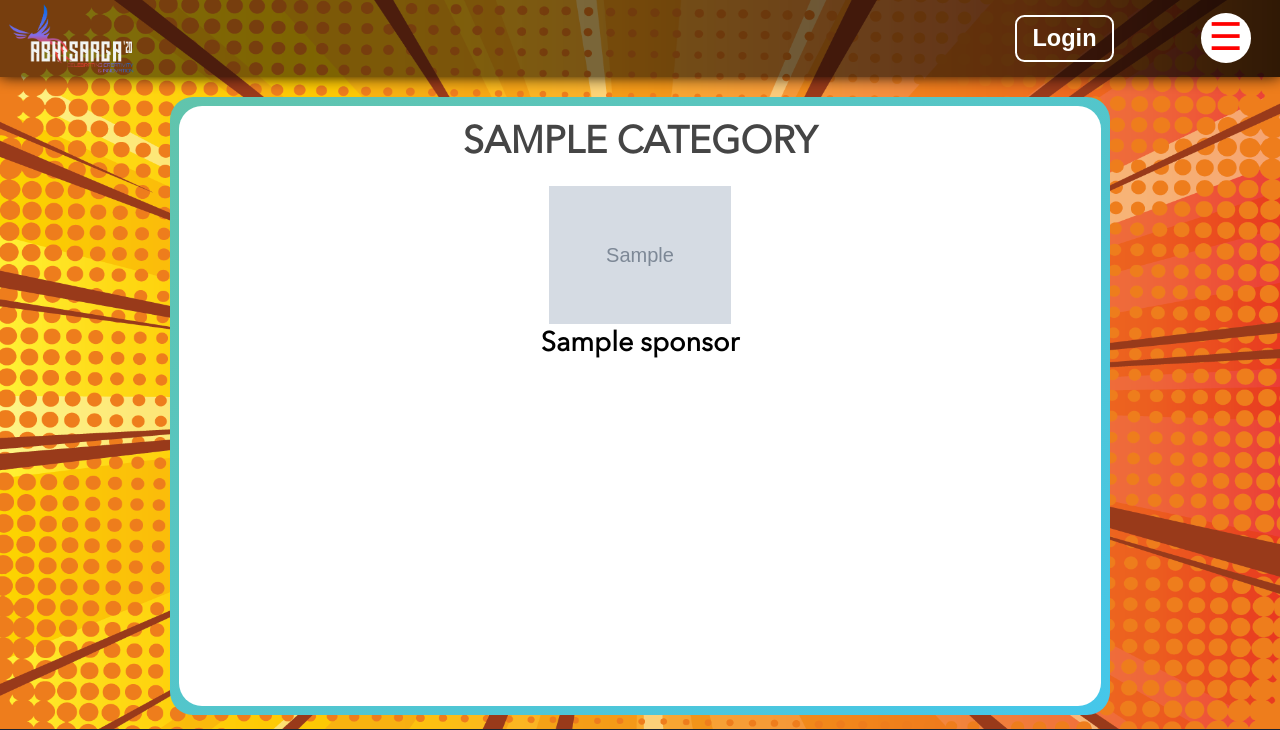
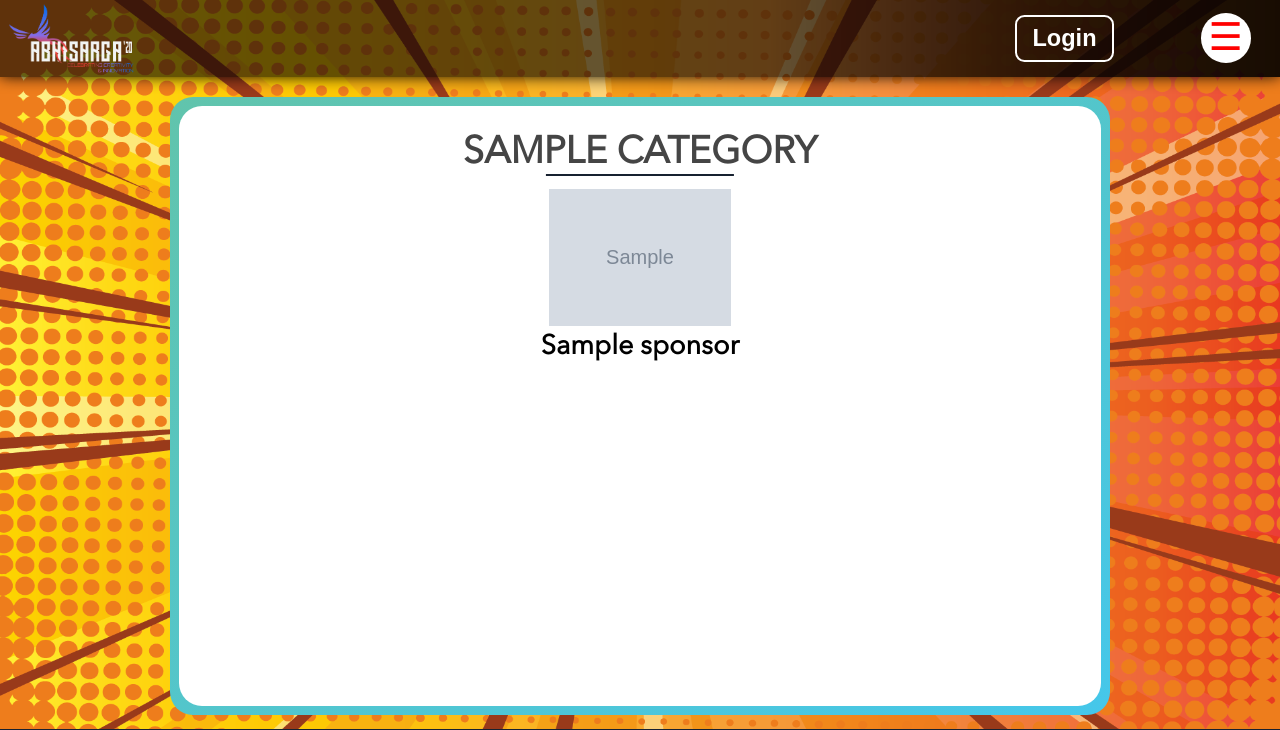
Before and after one commit to ram-nad/Abhisarga2020-Backend, a Django app: page /sponsors/ in a window 1280 px wide. Shown: the top 730 px of the page. Run offline with Django 3.2, Linux system fonts and the light colour scheme; tables that the repository leaves empty hold one stand-in row (values such as "Sample post"); grey boxes marked "Sample" are stand-in pictures.

Commit message:
style and js changes

```diff
--- a/static/css/base.css
+++ b/static/css/base.css
@@ -35,12 +35,12 @@ body {
     display: flex;
     justify-content: space-between;
     align-items: center;
-    z-index: 1;
+    z-index: 2;
     background: linear-gradient(
             to right,
-            rgba(0, 0, 0, 0.5) 40%,
-            rgba(0, 0, 0, 0.6) 80%,
-            rgba(0, 0, 0, 0.8)
+            rgba(0, 0, 0, 0.6) 60%,
+            rgba(0, 0, 0, 0.8) 80%,
+            rgba(0, 0, 0, 0.9)
     );
     box-shadow: 0 0.01em 0.5em #000;
 }
@@ -67,7 +67,6 @@ body {
 }
 
 #hamburger {
-    z-index: 2;
     background-color: #fff;
     color: #f00;
     font-size: 1.3em;
@@ -86,7 +85,6 @@ body {
 }
 
 #register {
-    z-index: 2;
     color: #fff;
     font-size: 0.8em;
     background: transparent;
@@ -100,6 +98,7 @@ body {
 }
 
 #side-nav {
+    font-size: 2vw;
     position: fixed;
     height: 100%;
     width: 12em;
@@ -172,6 +171,10 @@ body {
         font-size: 2.3vw;
     }
 
+    #side-nav {
+        font-size: 2.3vw;
+    }
+
     #footer {
         font-size: 2.3vw;
     }
@@ -182,6 +185,10 @@ body {
         font-size: 3vw;
     }
 
+    #side-nav {
+        font-size: 3vw;
+    }
+
     #footer {
         font-size: 3vw;
     }
@@ -189,6 +196,10 @@ body {
 
 @media (min-width: 481px) and (max-width: 767px) {
     #navbar {
+        font-size: 3.6vw;
+    }
+
+    #side-nav {
         font-size: 3.6vw;
     }
 
@@ -206,6 +217,10 @@ body {
         font-size: 4.3vw;
     }
 
+    #side-nav {
+        font-size: 4.3vw;
+    }
+
     #footer #address {
         text-align: center;
     }
@@ -213,6 +228,10 @@ body {
 
 @media (max-width: 320px) {
     #navbar {
+        font-size: 4.8vw;
+    }
+
+    #side-nav {
         font-size: 4.8vw;
     }
 
--- a/static/css/sponsors.css
+++ b/static/css/sponsors.css
@@ -38,10 +38,11 @@ body {
 .sponsor-category {
     font-size: 3.6vw;
     width: 100%;
-    margin: 0.2em 0;
+    padding: 0.4em 0;
 }
 
 .sponsor-category h1 {
+    position: relative;
     text-align: center;
     font-family: "avenir-next";
     text-transform: uppercase;
@@ -49,7 +50,18 @@ body {
     font-weight: 600;
     color: #454545;
     padding: 0;
-    margin: 0.4em 0;
+    margin: 0.1em 0 0.2em;
+}
+
+.sponsor-category h1::after{
+    position: absolute;
+    bottom: 0;
+    content: "";
+    left: 50%;
+    width: 5em;
+    transform: translateX(-50%);
+    height: 0.05em;
+    background: #172130;
 }
 
 .sponsors {
--- a/templates/base/basic.html
+++ b/templates/base/basic.html
@@ -13,13 +13,13 @@
           content="Abhisarga 2020: 20th - 22nd March. Abhisarga is the annual techno-cultural fest of the Indian Institute of Information Technology, Sri City. Celebrating Creativity and Innovation."/>
     <meta name="theme-color" content="#1a002a"/>
     <title>{% block title %}{% endblock %}</title>
+    <link rel="icon" href="{% static 'images/favicon.ico' %}" sizes="32x32" type="image/x-icon">
     <link rel="stylesheet" type="text/css" href="{% static 'css/base.css' %}"/>
     {% block head %}
     {% endblock %}
 </head>
 
 <body>
-<nav id="navbar">
 <div id="side-nav">
     <div class="hoverid">
         <a href="{% url 'home' %}#about">About</a>
@@ -30,6 +30,7 @@
         <a href="{% url 'home' %}#test">Contact</a>
     </div>
 </div>
+<nav id="navbar">
     <a href="{% url 'home' %}#" id="logoimg">
         <img src="{% static 'images/logo.png' %}" alt="Abhisarga Logo"/>
     </a>
@@ -70,6 +71,7 @@
 
 <script>
     let a = document.getElementById("hamburger");
+    let b = document.getElementById("side-nav");
     a.setAttribute("value", "\u2630");
     a.addEventListener("click", () => {
         toggleNav();
@@ -81,12 +83,13 @@
     });
 
     function toggleNav() {
-        document.getElementById("side-nav").classList.toggle("active");
+        b.classList.toggle("active");
     }
 
     document.body.addEventListener('click', function (e) {
-        if (!(document.getElementById("side-nav").contains(e.target) || a.contains(e.target))) {
-            document.getElementById("side-nav").classList.remove("active");
+        if (!(b.contains(e.target) || a.contains(e.target)) && b.classList.contains("active")) {
+            b.classList.remove("active");
+            a.setAttribute("value", "\u2630");
         }
     });
 </script>
```
Lines whose indentation alone changed are shown as unchanged.
